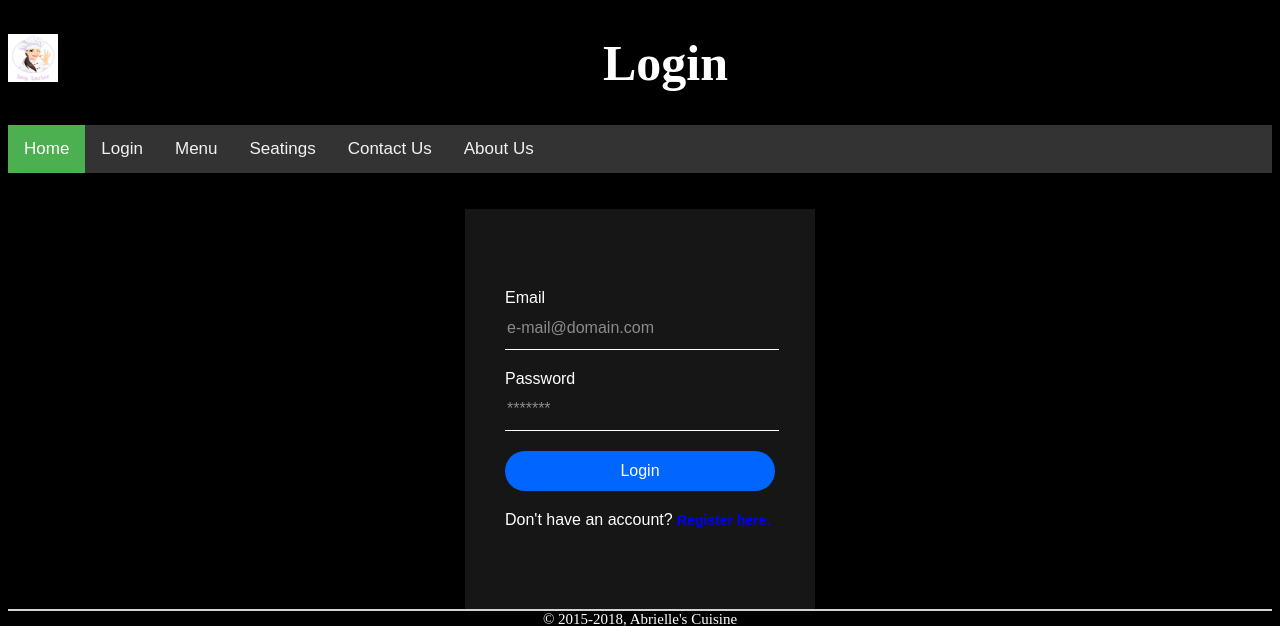
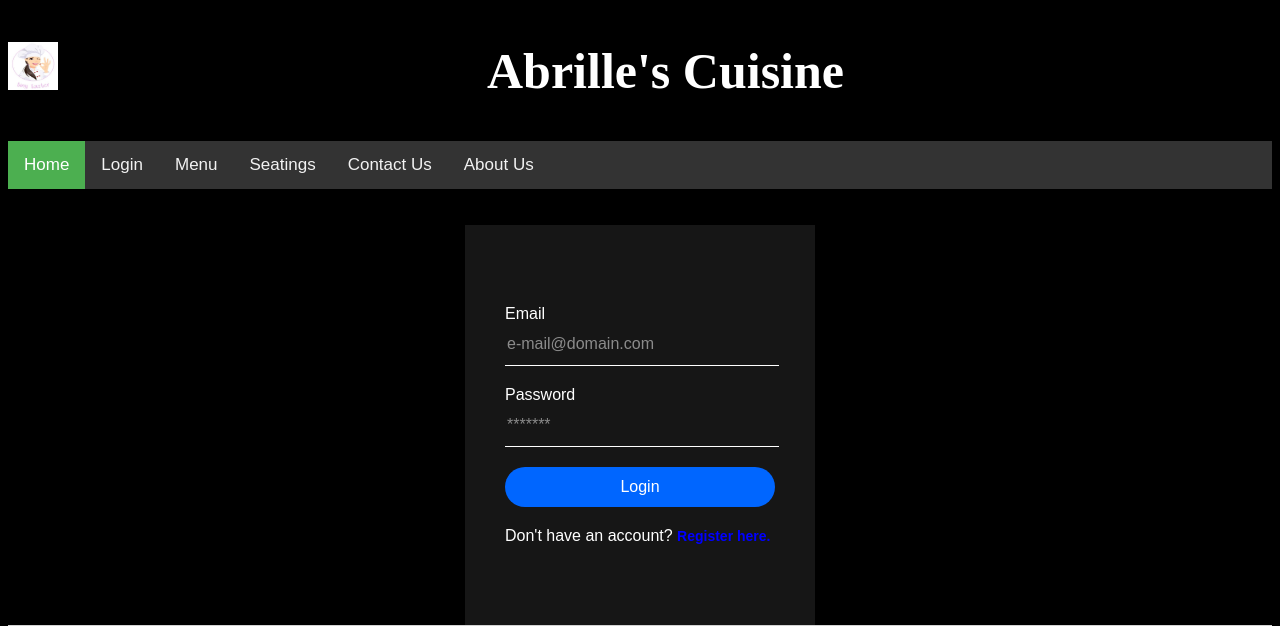
Before and after one commit to orcana/Final-Project, a PHP site: page /login.php in a window 1280 px wide. Shown: the top 626 px of the page. Run offline with PHP 8.4, Linux system fonts and the light colour scheme.

Commit message:
Changed logo in login page
Fixed an issue where the logo would scroll along with the page.

Put logo in the body rather than the head section.

```diff
--- a/login.php
+++ b/login.php
@@ -5,14 +5,19 @@
 
 	<!-- external style referencing file location-->
     <link rel="stylesheet" href="CSS\style.css" type="text/css"/>
+</head>
+    <body>
+    <section>
 
-    <div id ="logo">
-        <img src="logo.jpg" alt = "logo" width ="50px" height="48px" usemap="logo"></img>
-        <map name ="logo">
-        <area shape="rect" coords="0,0,150,150" href="index.php" alt="Logo">
-        </map>
+      <div id ="logo">
+        <img src="pics/logo.jpg" alt="logo" width ="50px" height="48px" />
     </div>
-    <h1>Login</h1>
+       <h1>Abrille's Cuisine</h1>
+
+
+    </section>
+
+
 
 <div class="topnav">
   <a class="active" href="index.php">Home</a>
@@ -22,9 +27,9 @@
   <a href="contactus.php">Contact Us</a>
   <a href="aboutus.php">About Us</a>
 </div>
-</head>
 
-<body>
+
+
     <br><br>
 <div class= "loginbox">
     <form action="registration.php" method="post">
```
